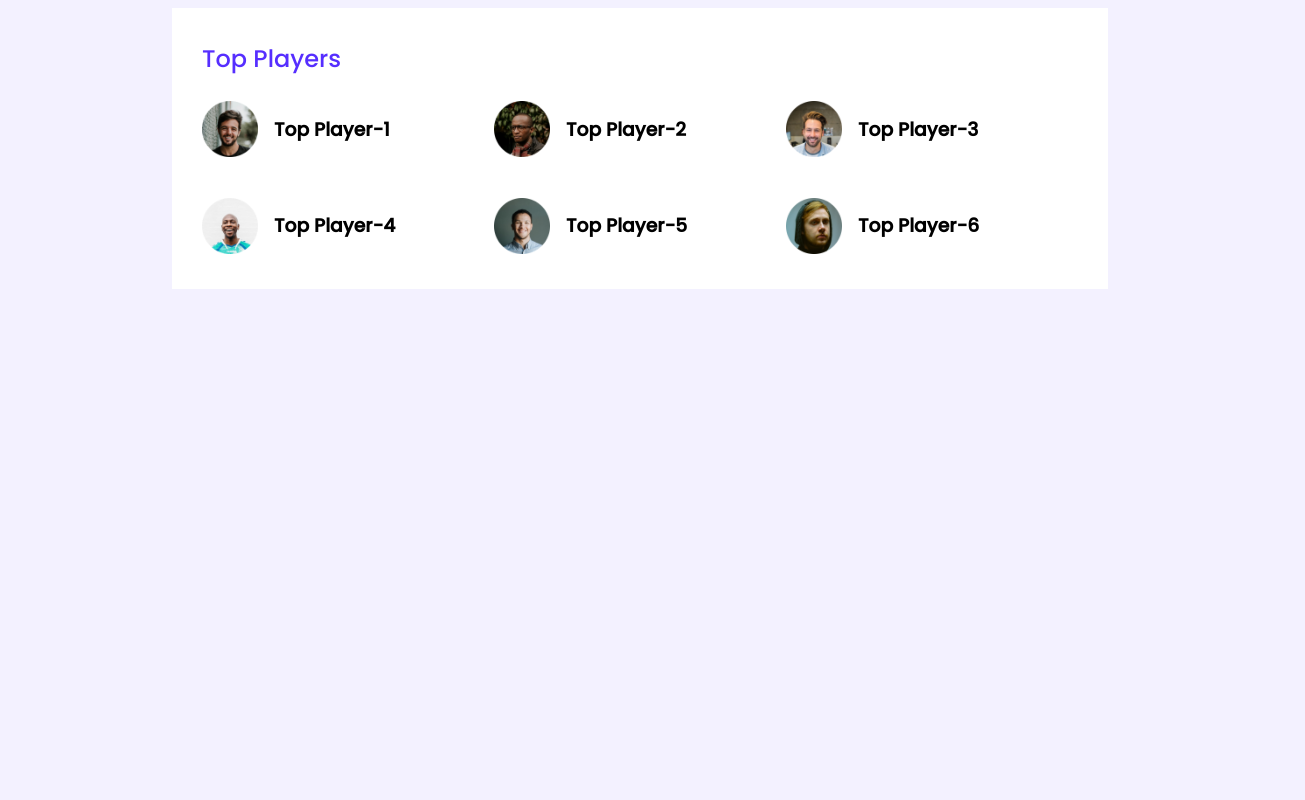
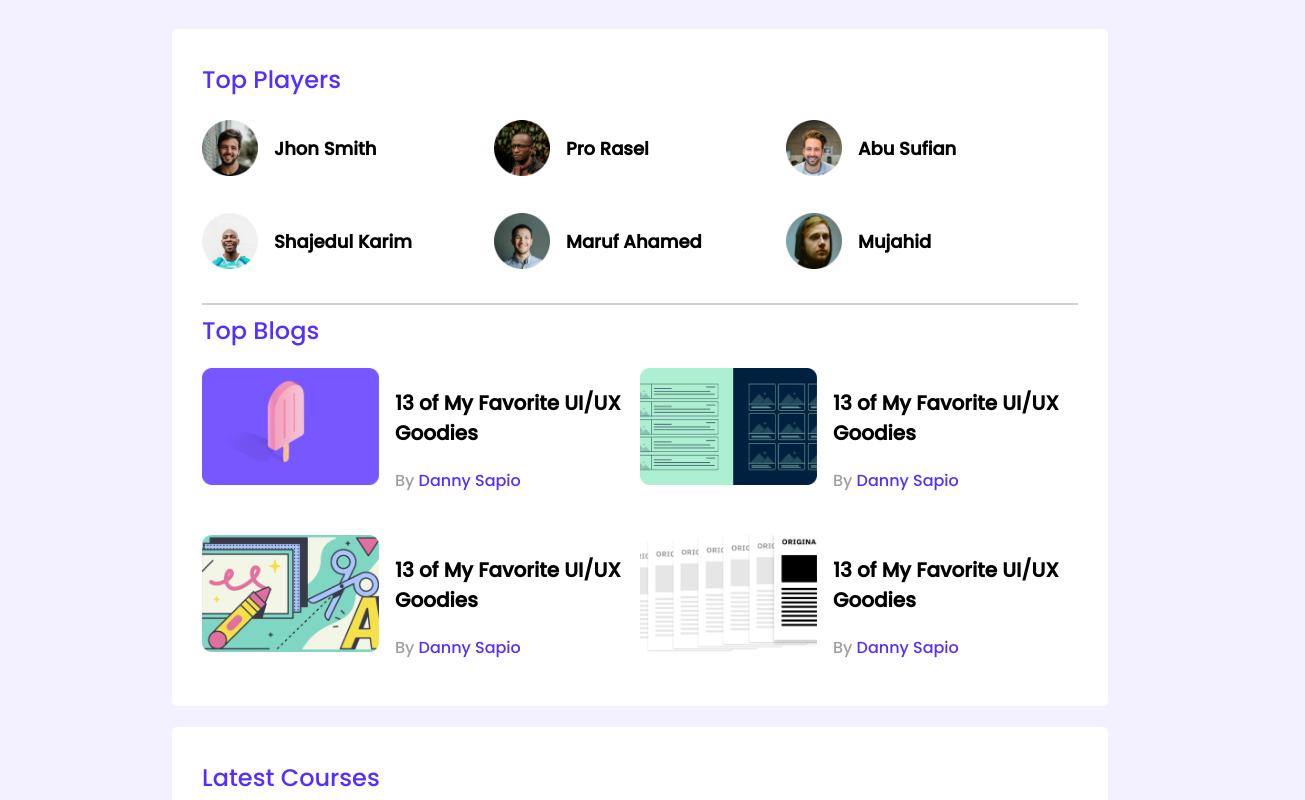
Before and after one commit to smsohelrana44/leader-board, a plain HTML site: page index.html in a window 1280 px wide. Shown: the top 800 px of the page, 1305 px wide, since content can reach past the window. Drawn offline with Linux system fonts and the light colour scheme.

Commit message:
first commit

```diff
--- a/index.html
+++ b/index.html
@@ -1,54 +1,117 @@
 <!DOCTYPE html>
 <html lang="en">
   <head>
-    <meta charset="UTF-8">
-    <meta http-equiv="X-UA-Compatible" content="IE=edge">
-    <meta name="viewport" content="width=device-width, initial-scale=1.0">
+    <meta charset="UTF-8" />
+    <meta http-equiv="X-UA-Compatible" content="IE=edge" />
+    <meta name="viewport" content="width=device-width, initial-scale=1.0" />
     <title>Leader Board</title>
-    <link rel="stylesheet" href="/styeels/style.css">
-    <link rel="shortcut icon" href="/images/user-solid (1).svg" type="image/x-icon">
-    <link rel="stylesheet" href="https://cdnjs.cloudflare.com/ajax/libs/font-awesome/6.2.1/css/all.min.css">
+    <link rel="stylesheet" href="/styeels/style.css" />
+    <link
+      rel="shortcut icon"
+      href="/images/user-solid (1).svg"
+      type="image/x-icon"
+    />
+    <link
+      rel="stylesheet"
+      href="https://cdnjs.cloudflare.com/ajax/libs/font-awesome/6.2.1/css/all.min.css"
+    />
   </head>
   <body>
     <!-- header start -->
-    <header>
+    <header></header>
+    <!-- header end -->
 
-    </header>
-    <!-- header end -->
+      <!-- top plays and top blogs -->
       <main>
-        <!-- top plays and top blogs -->
       <section class="container">
         <div class="top-players">
           <h2 class="section-title">Top Players</h2>
           <div class="players">
             <!-- .player*6>img[src="images/players/player-$.png"]+h3{Top Player-$} -->
             <div class="player">
-                        <img src="images/players/player-1.png" alt="">
-                        <h3 class="player-name">Top Player-1</h3>
+              <img src="images/players/player-1.png" alt="" />
+              <h3 class="player-name">Jhon Smith</h3>
             </div>
             <div class="player">
-                        <img src="images/players/player-2.png" alt="">
-                        <h3 class="player-name">Top Player-2</h3>
+              <img src="images/players/player-2.png" alt="" />
+              <h3 class="player-name">Pro Rasel</h3>
             </div>
             <div class="player">
-                        <img src="images/players/player-3.png" alt="">
-                        <h3 class="player-name">Top Player-3</h3>
+              <img src="images/players/player-3.png" alt="" />
+              <h3 class="player-name">Abu Sufian</h3>
             </div>
             <div class="player">
-                        <img src="images/players/player-4.png" alt="">
-                        <h3 class="player-name">Top Player-4</h3>
+              <img src="images/players/player-4.png" alt="" />
+              <h3 class="player-name">Shajedul Karim</h3>
             </div>
             <div class="player">
-                        <img src="images/players/player-5.png" alt="">
-                        <h3 class="player-name">Top Player-5</h3>
+              <img src="images/players/player-5.png" alt="" />
+              <h3 class="player-name">Maruf Ahamed</h3>
             </div>
             <div class="player">
-                        <img src="images/players/player-6.png" alt="">
-                        <h3 class="player-name">Top Player-6</h3>
+              <img src="images/players/player-6.png" alt="" />
+              <h3 class="player-name">Mujahid</h3>
+            </div>
+          </div>
+        </div>
+        <hr />
+        <div class="top-blogs">
+          <h2 class="section-title">Top Blogs</h2>
+          <div class="blogs">
+            <article class="blog">
+              <div class="thumbnail">
+                <img src="/images/blogs/blog-1.png" alt="" />
+              </div>
+              <div class="blog-info">
+                <h3 class="blog-title">13 of My Favorite UI/UX Goodies</h3>
+                <p class="blog-author">By <a href="">Danny Sapio</a></p>
+              </div>
+            </article>
+            <article class="blog">
+              <div class="thumbnail">
+                <img src="/images/blogs/blog-2.png" alt="" />
+              </div>
+              <div class="blog-info">
+                <h3 class="blog-title">13 of My Favorite UI/UX Goodies</h3>
+                <p class="blog-author">By <a href="">Danny Sapio</a></p>
+              </div>
+            </article>
+            <article class="blog">
+              <div class="thumbnail">
+                <img src="/images/blogs/blog-3.png" alt="" />
+              </div>
+              <div class="blog-info">
+                <h3 class="blog-title">13 of My Favorite UI/UX Goodies</h3>
+                <p class="blog-author">By <a href="">Danny Sapio</a></p>
+              </div>
+            </article>
+            <article class="blog">
+              <div class="thumbnail">
+                <img src="/images/blogs/blog-4.png" alt="" />
+              </div>
+              <div class="blog-info">
+                <h3 class="blog-title">13 of My Favorite UI/UX Goodies</h3>
+                <p class="blog-author">By <a href="">Danny Sapio</a></p>
+              </div>
+            </article>
+          </div>
+        </div>
+      </section>
+      <!-- Latest Courses -->
+      <section class="container">
+        <h2 class="section-title">Latest Courses</h2>
+        <div class="courses">
+          <div class="course">
+            <div class="course-banner">
+              <img src="/images/courses/course-1.png" alt="">
+            </div>
+
           </div>
         </div>
 
-            </div>
+      </section>
+
+
 
       </section>
     </main>
--- a/styeels/style.css
+++ b/styeels/style.css
@@ -8,15 +8,22 @@ body{
 }
 main{
     display: flex;
-    justify-content: center;
+    flex-direction: column;
+    align-items: center;
+
 }
 .container{
     width: 876px;
     background-color: #ffffff;
     padding: 30px;
+    margin-top: 21px;
+    border-radius: 5px;
 }
 
 /* top players style */
+.top-players{
+    margin-bottom: 30px;
+}
 .section-title{
     font-size: 24px;
     color: #562EFF;
@@ -29,6 +36,9 @@ main{
     /* grid-template-columns: 1fr 1fr 1fr; */
     grid-row-gap: 30px;
 }
+hr{
+    border: 1px solid #d1d1d1;
+}
 .player{
     display: flex;
     align-items: center;
@@ -39,4 +49,37 @@ main{
 }
 .player-name{
     margin-left: 16px;
+    font-size: 18px;
 }
+/* --------------------
+--------Top Blogs------
+-----------------------*/
+.blog .thumbnail img{
+    width: 177px;
+    height: 117px;
+}
+.blog{
+    display: flex;
+}
+.blog-info{
+    margin-left: 16px;
+}
+.blog-title{
+    font-size: 20px;
+}
+.blog-author{
+    color: #9f9f9f;
+}
+.blog-author a{
+    text-decoration: none;
+    color: #562EFF;
+    font-size: 16px;
+}
+.blogs{
+    display: grid;
+    grid-template-columns: repeat(2,1fr);
+    grid-row-gap: 26px;
+}
+/*---------------
+ Courses Styels
+ ----------------*/
```
Lines whose indentation alone changed are shown as unchanged.
